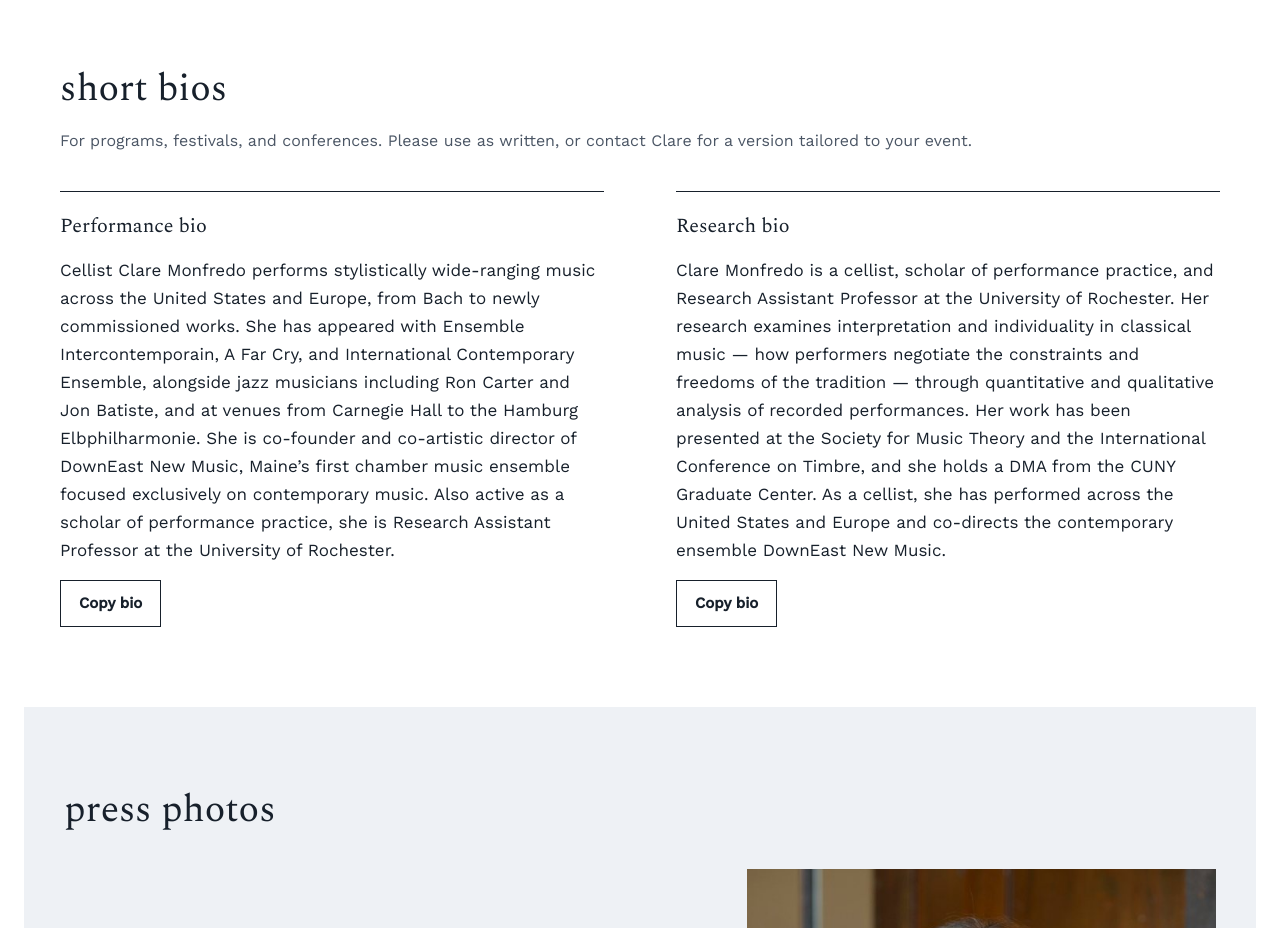
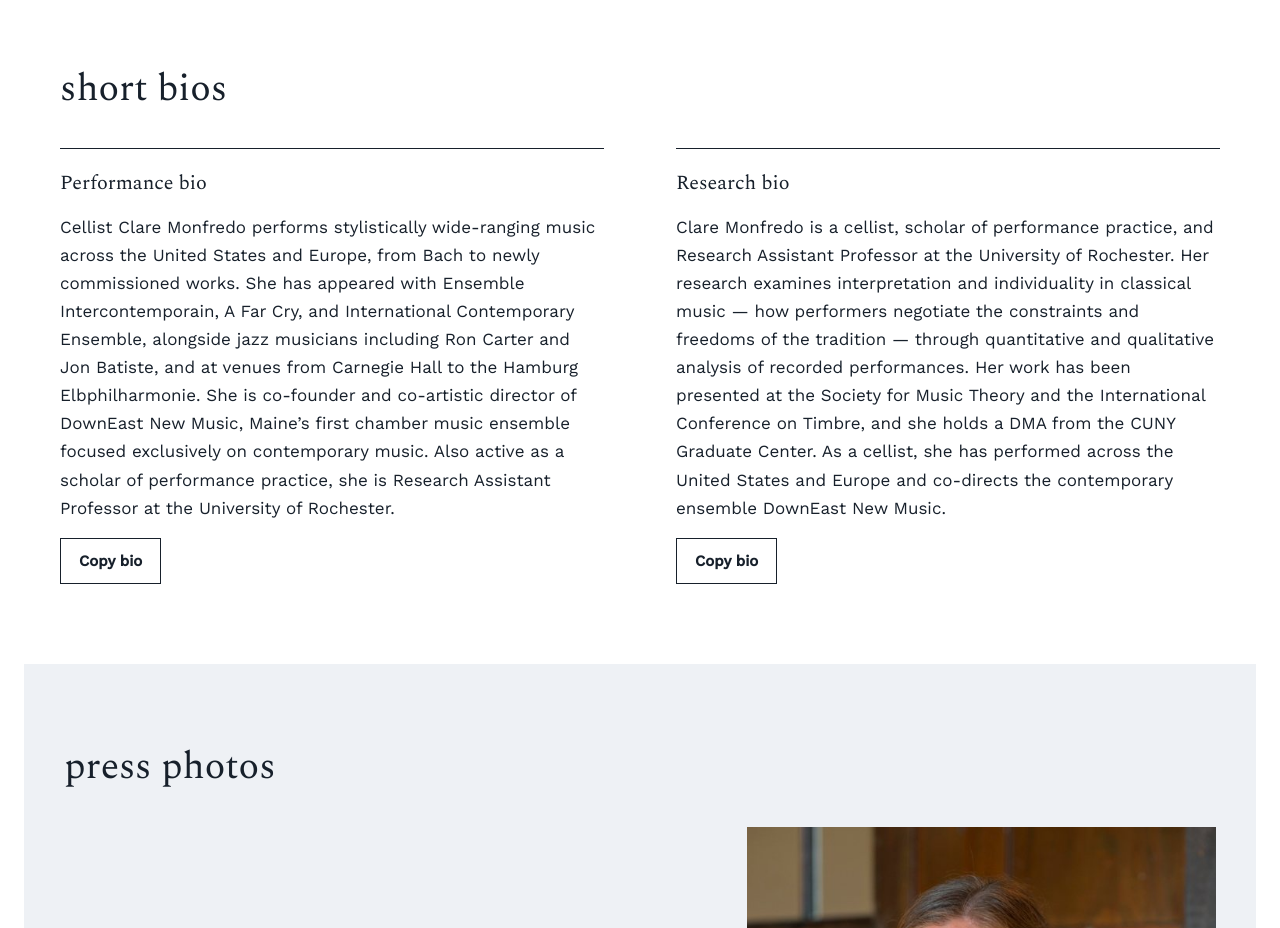
Before and after one commit to cmonfredo/claremonfredo-website, a plain HTML site: page about.html in a window 1280 px wide. Shown: the part 1420-2348 px from the top of the page. Drawn offline with nearby package versions, Linux system fonts and the light colour scheme.

Commit message:
Remove short-bios subtitle
Co-Authored-By: Claude Opus 5.5 <noreply@anthropic.com>
Claude-Session: https://claude.ai/code/session_013pPuLNWcmREa6nuxbmS3B3

```diff
--- a/about.html
+++ b/about.html
@@ -67,7 +67,6 @@
       <div class="wrap stack" style="gap: 36px">
         <div class="stack">
           <h2 id="bios-title">short bios</h2>
-          <p class="label">For programs, festivals, and conferences. Please use as written, or contact Clare for a version tailored to your event.</p>
         </div>
         <div class="split" style="align-items: flex-start">
           <article class="stack bio-card">
```
